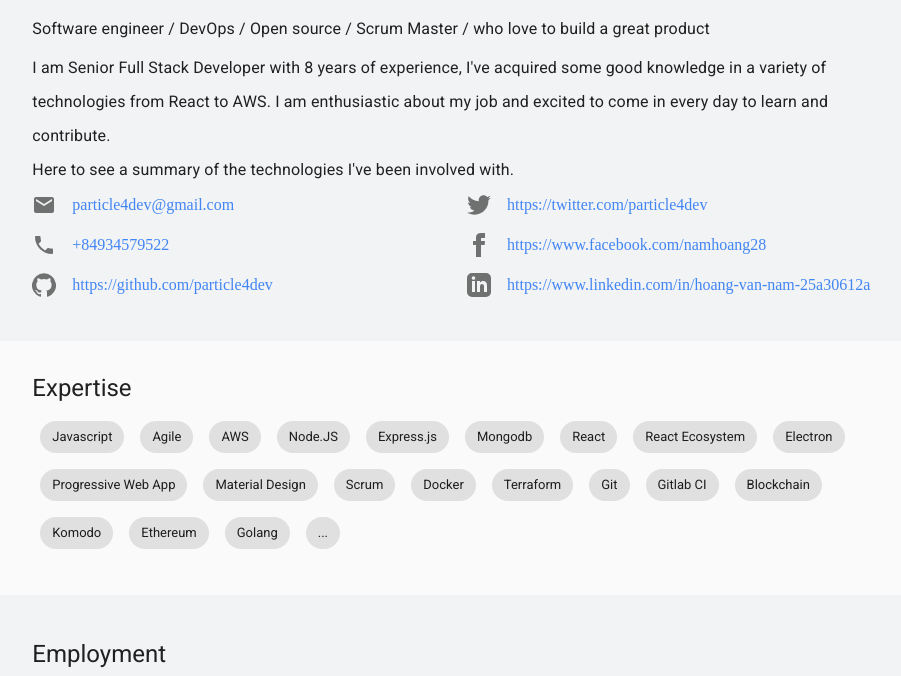
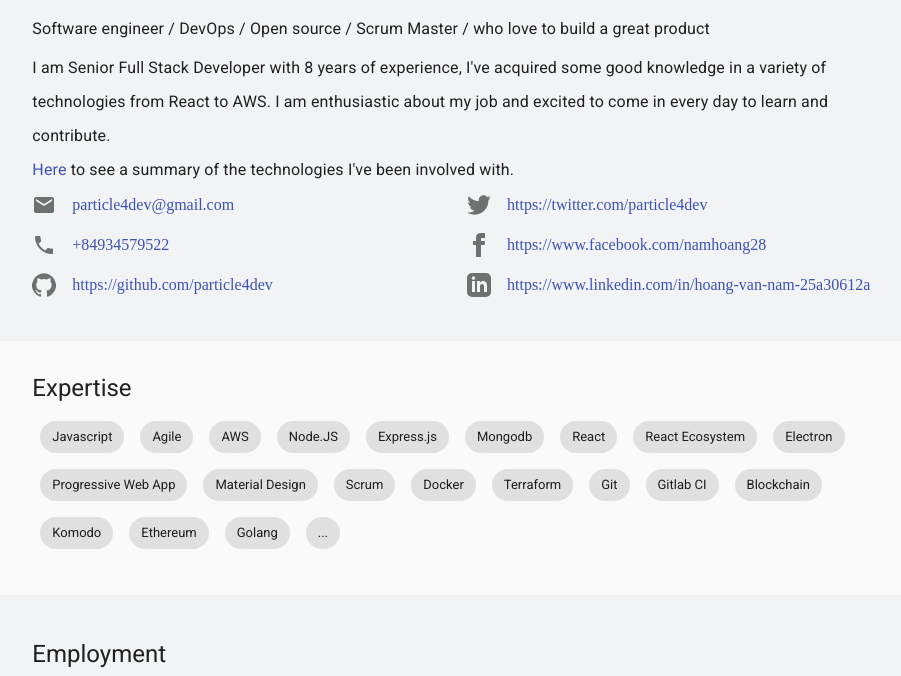
Before and after one commit to particle4dev/particle4dev.github.io, a Gatsby site: page / in a window 1280 px wide. Shown: the part 87-763 px from the top of the page, without its empty margins (185-1086 px from the left). Built offline with nearby package versions, Linux system fonts and the light colour scheme; Gatsby itself is replaced by a stand-in of ours; a web font is replaced by a local one.

Commit message:
src: update link section

```diff
--- a/src/components/AboutSection.js
+++ b/src/components/AboutSection.js
@@ -1,7 +1,7 @@
 import React from "react"
 import { withStyles } from "@material-ui/core/styles"
 import Typography from "@material-ui/core/Typography"
-import Link from '@material-ui/core/Link';
+import Link from "@material-ui/core/Link"
 import List from "@material-ui/core/List"
 import ListItem from "@material-ui/core/ListItem"
 import ListItemIcon from "@material-ui/core/ListItemIcon"
@@ -44,65 +44,78 @@
         AWS. I am enthusiastic about my job and excited to come in every day to
         learn and contribute.
         <br />
-        Here to see a summary of the technologies I've been involved with.
+        <Link href="#skills-section">Here</Link> {" "}
+        to see a summary of the technologies I've been involved with.
       </Typography>
       <Grid container spacing={24}>
-        <Grid item xs={12} sm={6} style={{
-              padding: '0px 12px'
-        }}>
+        <Grid
+          item
+          xs={12}
+          sm={6}
+          style={{
+            padding: "0px 12px",
+          }}
+        >
           <List dense>
             <ListItem disableGutters>
               <ListItemIcon>
                 <MailIcon />
               </ListItemIcon>
-              <a href="mailto:particle4dev@gmail.com">particle4dev@gmail.com</a>
+              <Link href="mailto:particle4dev@gmail.com">
+                particle4dev@gmail.com
+              </Link>
             </ListItem>
             <ListItem disableGutters>
               <ListItemIcon>
                 <PhoneIcon />
               </ListItemIcon>
-              <a href="tel:+84934579522">+84934579522</a>
+              <Link href="tel:+84934579522">+84934579522 </Link>
             </ListItem>
             <ListItem disableGutters>
               <ListItemIcon>
                 <GithubIcon />
               </ListItemIcon>
-              <a href="https://github.com/particle4dev" target="blank">
+              <Link href="https://github.com/particle4dev" target="blank">
                 https://github.com/particle4dev
-              </a>
+              </Link>
             </ListItem>
           </List>
         </Grid>
-        <Grid item xs={12} sm={6}style={{
-              padding: '0px 12px'
-        }}>
+        <Grid
+          item
+          xs={12}
+          sm={6}
+          style={{
+            padding: "0px 12px",
+          }}
+        >
           <List dense>
             <ListItem disableGutters>
               <ListItemIcon>
                 <TwitterIcon />
               </ListItemIcon>
-              <a href="https://twitter.com/particle4dev" target="blank">
+              <Link href="https://twitter.com/particle4dev" target="blank">
                 https://twitter.com/particle4dev
-              </a>
+              </Link>
             </ListItem>
             <ListItem disableGutters>
               <ListItemIcon>
                 <FacebookIcon />
               </ListItemIcon>
-              <a href="https://www.facebook.com/namhoang28" target="blank">
+              <Link href="https://www.facebook.com/namhoang28" target="blank">
                 https://www.facebook.com/namhoang28
-              </a>
+              </Link>
             </ListItem>
             <ListItem disableGutters>
               <ListItemIcon>
                 <LinkedinIcon />
               </ListItemIcon>
-              <a
+              <Link
                 href="https://www.linkedin.com/in/hoang-van-nam-25a30612a"
                 target="blank"
               >
-                https://www.linkedin.com/in/hoang-van-nam-25a30612a
-              </a>
+                https://www.linkedin.com/in/hoang-van-nam-25a30612a{" "}
+              </Link>
             </ListItem>
           </List>
         </Grid>
--- a/src/components/SkillsSection.js
+++ b/src/components/SkillsSection.js
@@ -15,7 +15,7 @@
 function SkillsSection({ classes }) {
   return (
     <Section color>
-      <Typography variant="h5" gutterBottom>
+      <Typography id="skills-section" variant="h5" gutterBottom>
         Programming Skills
       </Typography>
       <RichText>
--- a/src/pages/index.js
+++ b/src/pages/index.js
@@ -1,8 +1,6 @@
 import React from "react"
-import { Link } from "gatsby"
+// import { Link } from "gatsby"
 import { withStyles } from "@material-ui/core/styles"
-import Grid from "@material-ui/core/Grid"
-import Typography from "@material-ui/core/Typography"
 import AboutSection from "../components/AboutSection"
 import ExpertiseSection from "../components/ExpertiseSection"
 import EducationSection from "../components/EducationSection"
@@ -13,7 +11,7 @@
 import InterestsSection from "../components/InterestsSection"
 import OpensourceSection from "../components/OpensourceSection"
 import Layout from "../components/layout"
-import Image from "../components/image"
+// import Image from "../components/image"
 import SEO from "../components/seo"
 
 const styles = theme => ({})
```
